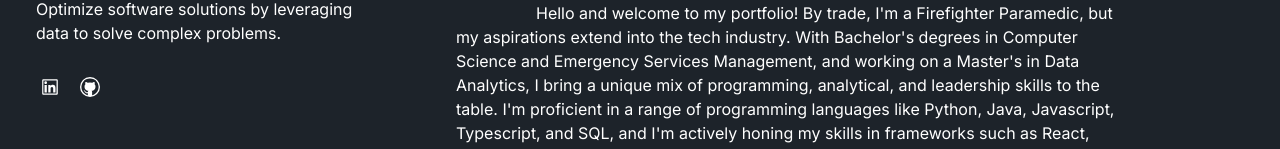
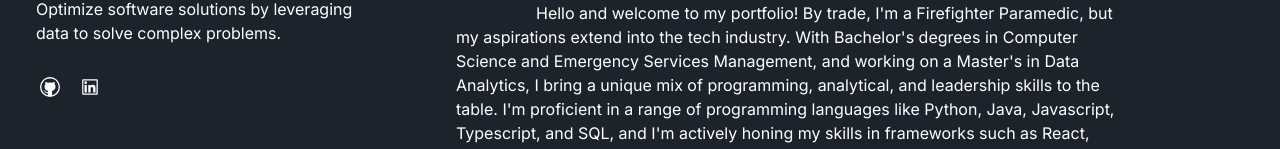
Before and after one commit to rsrusson/Portfolio-Website, a Next.js app: page / in a window 1280 px wide. Shown: the part 155-304 px from the top of the page. Built offline with nearby package versions, Linux system fonts and the light colour scheme.

Commit message:
Fixed links

```diff
--- a/app/header.tsx
+++ b/app/header.tsx
@@ -23,7 +23,7 @@ const Header = () => {
             target="_blank"
             rel="noopener noreferrer"
           >
-            <AiOutlineLinkedin />
+            <VscGithub />
           </a>
         </li>
         <li className="mr-5 text-base">
@@ -33,7 +33,8 @@ const Header = () => {
             target="_blank"
             rel="noopener noreferrer"
           >
-            <VscGithub />
+            <AiOutlineLinkedin />
+
           </a>
         </li>
       </ul>
```
